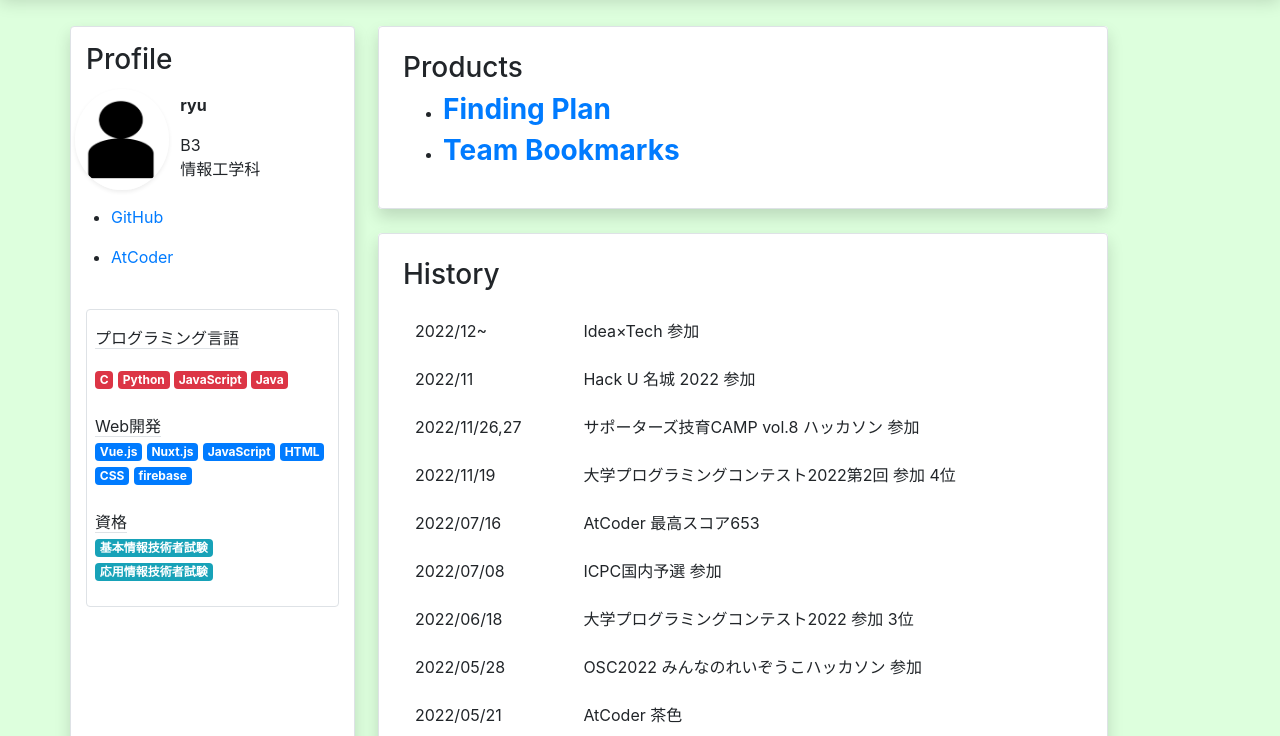
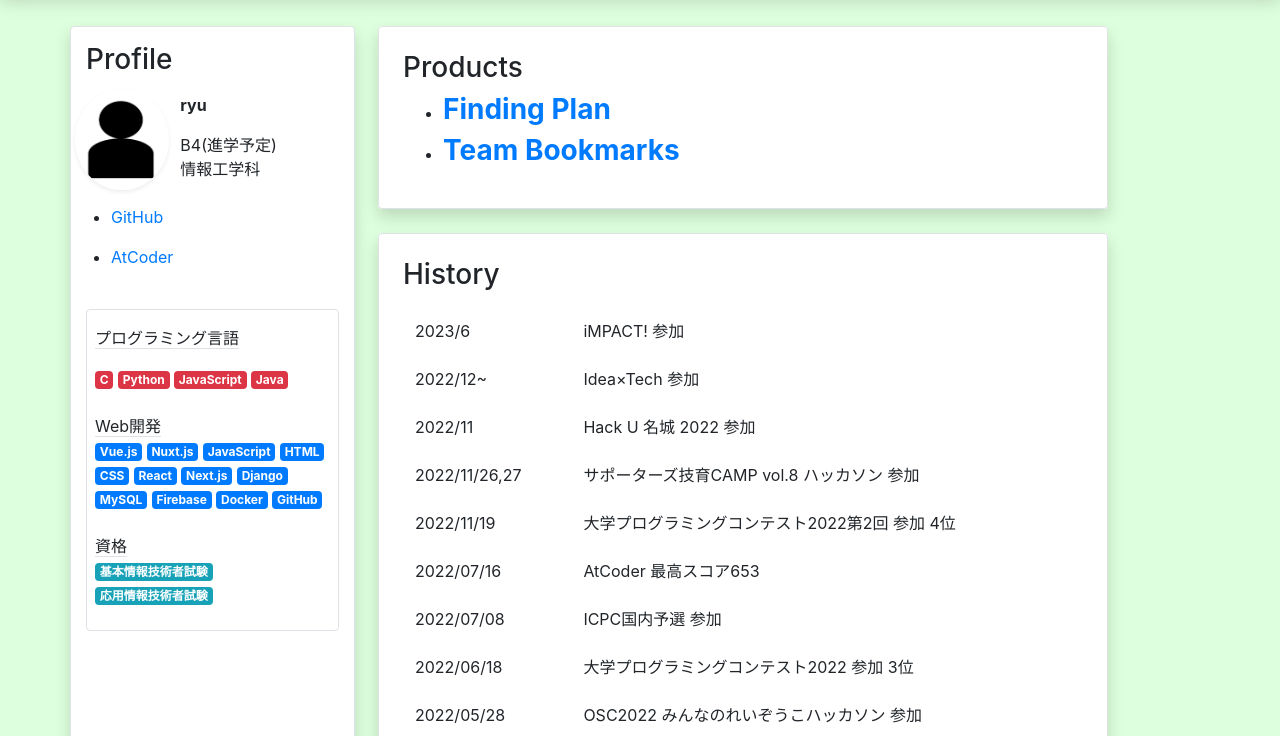
Before and after one commit to ryu-k67/portfolio, a plain HTML site: page index.html in a window 1280 px wide. Shown: the part 62-798 px from the top of the page. Drawn offline with nearby package versions, Linux system fonts and the light colour scheme.

Commit message:
[add] experience

```diff
--- a/index.html
+++ b/index.html
@@ -30,7 +30,7 @@
                                 </div>
                                 <div class="col-8">
                                     <p class="mt-2 font-weight-bold">ryu</p>
-                                    <p class="font-weight-bolder">B3<br>情報工学科</p>
+                                    <p class="font-weight-bolder">B4(進学予定)<br>情報工学科</p>
                                 </div>
                                 <ul class="mt-2">
                                 <li class="mb-3">
@@ -61,7 +61,13 @@
                                         <span class="badge badge-primary">JavaScript</span>
                                         <span class="badge badge-primary">HTML</span>
                                         <span class="badge badge-primary">CSS</span>
-                                        <span class="badge badge-primary">firebase</span>
+                                        <span class="badge badge-primary">React</span>
+                                        <span class="badge badge-primary">Next.js</span>
+                                        <span class="badge badge-primary">Django</span>
+                                        <span class="badge badge-primary">MySQL</span>
+                                        <span class="badge badge-primary">Firebase</span>
+                                        <span class="badge badge-primary">Docker</span>
+                                        <span class="badge badge-primary">GitHub</span>
                                     </p>
                                 </div>
 
@@ -105,6 +111,10 @@
                                     <h3 class="mb-3"><span>History</span></h3>
                                     <table class="table table-borderless">
                                         <tbody>
+                                            <tr>
+                                                <td>2023/6</td>
+                                                <td>iMPACT! 参加</td>
+                                            </tr>
                                             <tr>
                                                 <td>2022/12~</td>
                                                 <td>Idea×Tech 参加</td>
```
